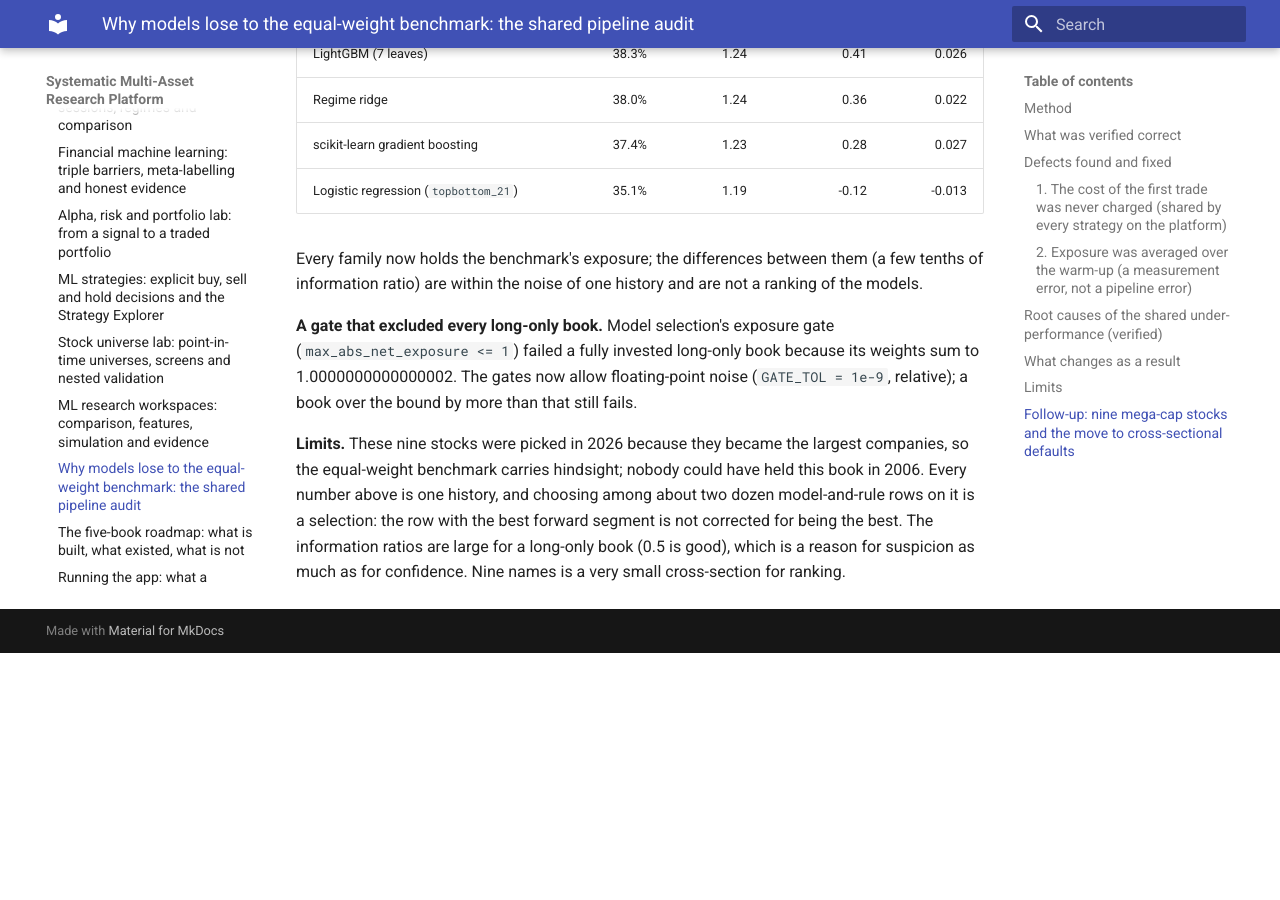
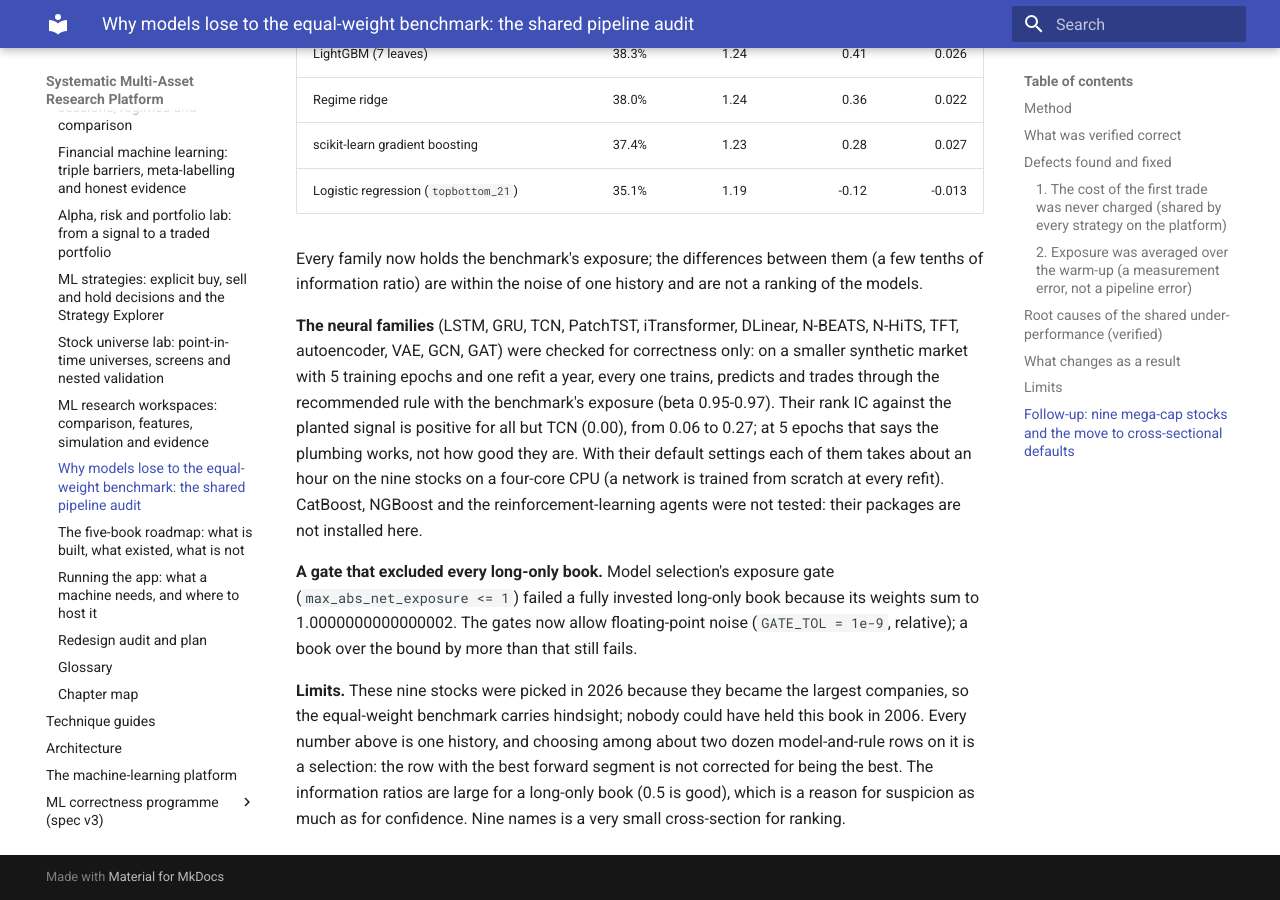
Before and after one commit to jwee97/quant_for_finance_python, an MkDocs documentation site: the page built from docs/ml_pipeline_audit.md, in a window 1280 px wide and 900 px high, scrolled down 9356 px. Built offline with MkDocs 1.6.1 and Material for MkDocs 9.7.7, drawn with Linux system fonts in a browser that asks for light colours; before the commit the page ends 10009 px from its top, so only the background shows below that.

Commit message:
Docs: the neural model families under the recommended set-up
Co-Authored-By: Claude Opus 5.5 <noreply@anthropic.com>
Claude-Session: https://claude.ai/code/session_01DSSeu1FozHnuA5rm1CsBZd

```diff
--- a/docs/ml_pipeline_audit.md
+++ b/docs/ml_pipeline_audit.md
@@ -192,6 +192,11 @@ Out of sample on the nine stocks with the recommended set-up (equal weight: 36.0
 
 Every family now holds the benchmark's exposure; the differences between them (a few tenths of information ratio) are within the noise of one history and are not a ranking of the models.
 
+**The neural families** (LSTM, GRU, TCN, PatchTST, iTransformer, DLinear, N-BEATS, N-HiTS, TFT, autoencoder, VAE, GCN, GAT) were checked for correctness only: on a smaller synthetic market with
+5 training epochs and one refit a year, every one trains, predicts and trades through the recommended rule with the benchmark's exposure (beta 0.95-0.97). Their rank IC against the planted signal is
+positive for all but TCN (0.00), from 0.06 to 0.27; at 5 epochs that says the plumbing works, not how good they are. With their default settings each of them takes about an hour on the nine
+stocks on a four-core CPU (a network is trained from scratch at every refit). CatBoost, NGBoost and the reinforcement-learning agents were not tested: their packages are not installed here.
+
 **A gate that excluded every long-only book.** Model selection's exposure gate (`max_abs_net_exposure <= 1`) failed a fully invested long-only book because its weights sum to 1.0000000000000002. The
 gates now allow floating-point noise (`GATE_TOL = 1e-9`, relative); a book over the bound by more than that still fails.
 
```
